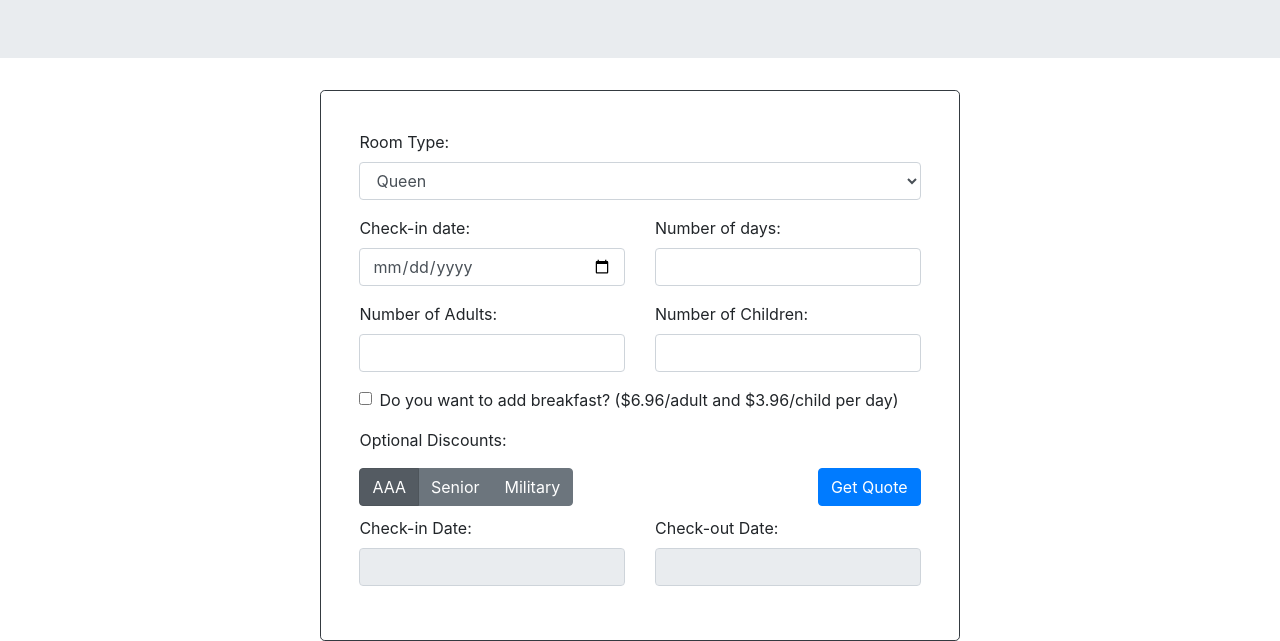
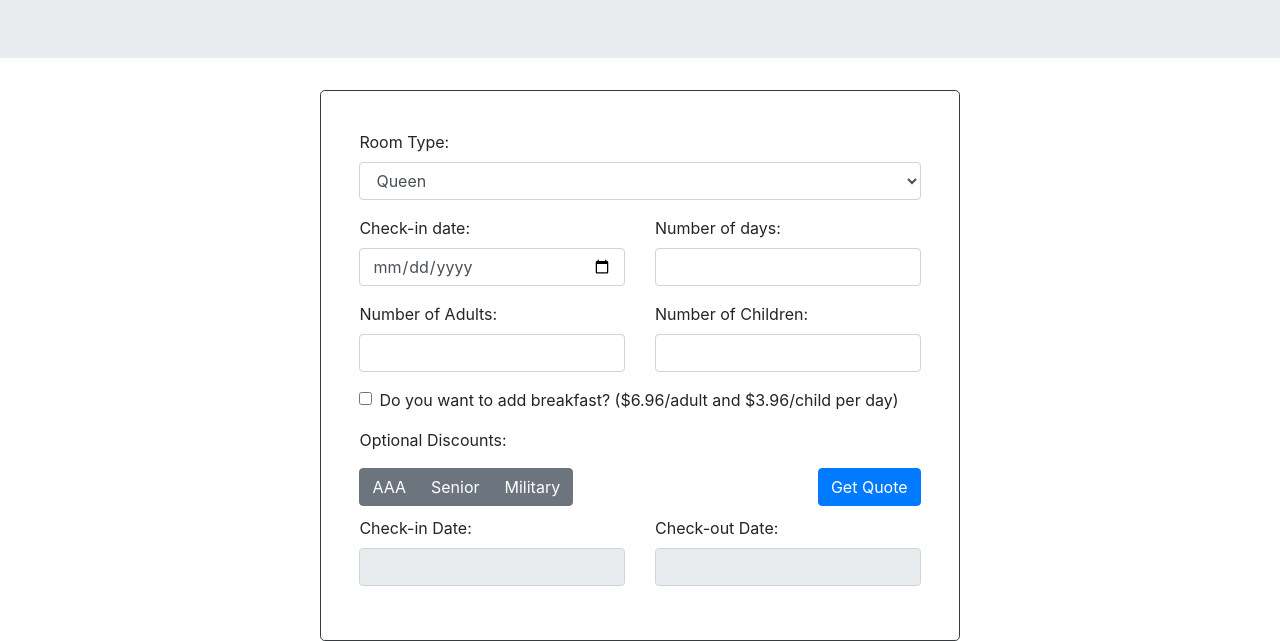
Before and after one commit to JKH-HCA2/OurLittleTown, a plain HTML site: page hotelCost.html in a window 1280 px wide. Shown: the part 209-850 px from the top of the page. Drawn offline with nearby package versions, Linux system fonts and the light colour scheme.

Commit message:
reconcile to master

```diff
--- a/hotelCost.html
+++ b/hotelCost.html
@@ -81,8 +81,8 @@
             </div>
             <p>Optional Discounts:</p>
             <div class="btn-group btn-group-toggle text-center" data-toggle="buttons">
-                <label class="btn btn-secondary active">
-                    <input type="radio" name="discount" id="aaa" checked> AAA
+                <label class="btn btn-secondary">
+                    <input type="radio" name="discount" id="aaa" autocomplete="off"> AAA
                 </label>
                 <label class="btn btn-secondary">
                     <input type="radio" name="discount" id="senior"> Senior
```
